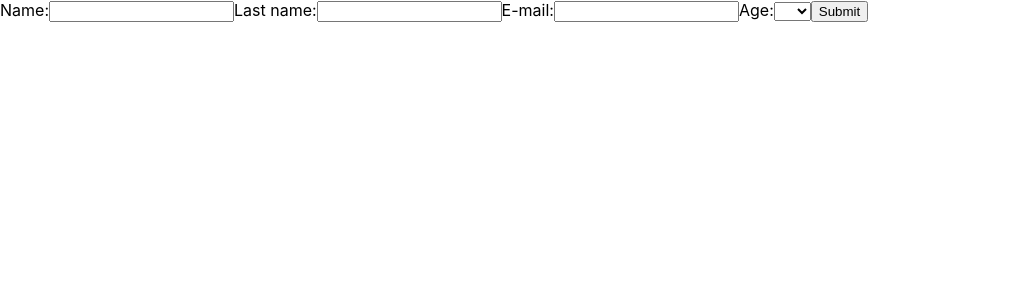
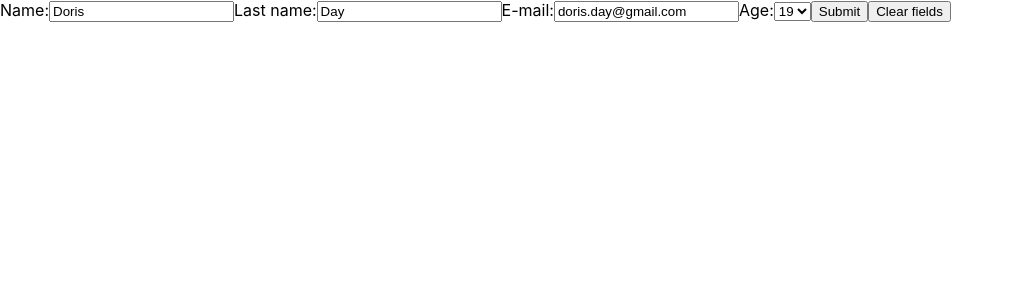
Before and after one commit to zartis-digital/formvalidation, a React (Create React App) app: page / in a window 1280 px wide. Shown: the top 300 px of the page, without its empty margins (0-1013 px from the left). Built offline with nearby package versions, Linux system fonts and the light colour scheme.

Commit message:
added context

```diff
--- a/src/App.js
+++ b/src/App.js
@@ -1,10 +1,21 @@
 import React from 'react';
 import Form from './form';
+import UserContext from './context'
 
 function App() {
   return (
     <div className="App">
-     <Form />
+      <UserContext.Provider
+        value={
+          {
+            userData: {
+              name: 'Doris', lastname: 'Day', email: 'doris.day@gmail.com', age: 19
+            }
+          }
+        }
+      >
+        <Form />
+      </UserContext.Provider>
     </div>
   );
 }
--- /dev/null
+++ b/src/context.js
@@ -0,0 +1,3 @@
+import React from 'react'
+
+export default React.createContext({});
--- a/src/form.js
+++ b/src/form.js
@@ -1,5 +1,6 @@
 import React from 'react';
 import { useValidation , TextInput, DropDown } from './formUtils';
+import UserContext from './context';
 
 import './app.css';
 
@@ -11,8 +12,9 @@ const validation = {
 };
 
 export default () => {
-  const { data, errors, handleBlur, handleChange, handleSubmit } = useValidation(validation);
-  console.log(errors)
+  const { userData } = React.useContext(UserContext)
+  const { data, errors, handleBlur, handleFocus, handleChange, handleSubmit, clearFields } = useValidation(validation, userData);
+ console.log(userData)
   return (
     <form
       onSubmit={ handleSubmit }
@@ -21,6 +23,7 @@ export default () => {
         name="name"
         label="Name"
         handleBlur={ handleBlur }
+        handleFocus={ handleFocus }
         handleChange={ handleChange }
         value={ data.name }
         error={ errors.name }
@@ -29,6 +32,7 @@ export default () => {
         name="lastname"
         label="Last name"
         handleBlur={ handleBlur }
+        handleFocus={ handleFocus }
         handleChange={ handleChange }
         value={ data.lastname }
         error={ errors.lastname }
@@ -37,6 +41,7 @@ export default () => {
         name="email"
         label="E-mail"
         handleBlur={ handleBlur }
+        handleFocus={ handleFocus }
         handleChange={ handleChange }
         value={ data.email }
         error={ errors.email }
@@ -45,12 +50,14 @@ export default () => {
         name="age"
         label="Age"
         handleBlur={ handleBlur }
+        handleFocus={ handleFocus }
         handleChange={ handleChange }
-        value={ data.email }
+        value={ data.age }
         values={ [ '', 19, 20, 21, 22] }
         error={ errors.age }
       />
       <input type="submit"/>
+      <button type="button" onClick={ clearFields }>Clear fields</button>
     </form>
   )
 }
--- a/src/formUtils/validation.js
+++ b/src/formUtils/validation.js
@@ -16,13 +16,6 @@ const useValidation = (validation, initialState = {}) => {
   const [data, setData] = React.useState(initialState)
   const [errors, setErrors] = React.useState({})
   const [isSubmitting, setIsSubmitting] = React.useState(false)
-
-  const handleChange = e => {
-    setData({
-      ...data,
-      [e.target.name]: e.target.value,
-    })
-  }
 
   React.useEffect(() => {
     if (!isSubmitting) return;
@@ -48,12 +41,37 @@ const useValidation = (validation, initialState = {}) => {
     )
   }, [data, isSubmitting])
 
+  const handleChange = e => {
+    setData({
+      ...data,
+      [e.target.name]: e.target.value,
+    })
+  }
+
+  const handleFocus = () => {
+
+  }
   const handleBlur = () => {}
+
   const handleSubmit = e => {
     e.preventDefault();
     setIsSubmitting(true);
   }
-  return { data, errors, handleChange, handleBlur, handleSubmit } ;
+
+  const clearFields = () => {
+    setData({});
+    setIsSubmitting(false);
+  }
+
+  return {
+    data,
+    errors,
+    handleChange,
+    handleBlur,
+    handleSubmit,
+    clearFields,
+    handleFocus
+  }
 }
 
 export default useValidation;
```
